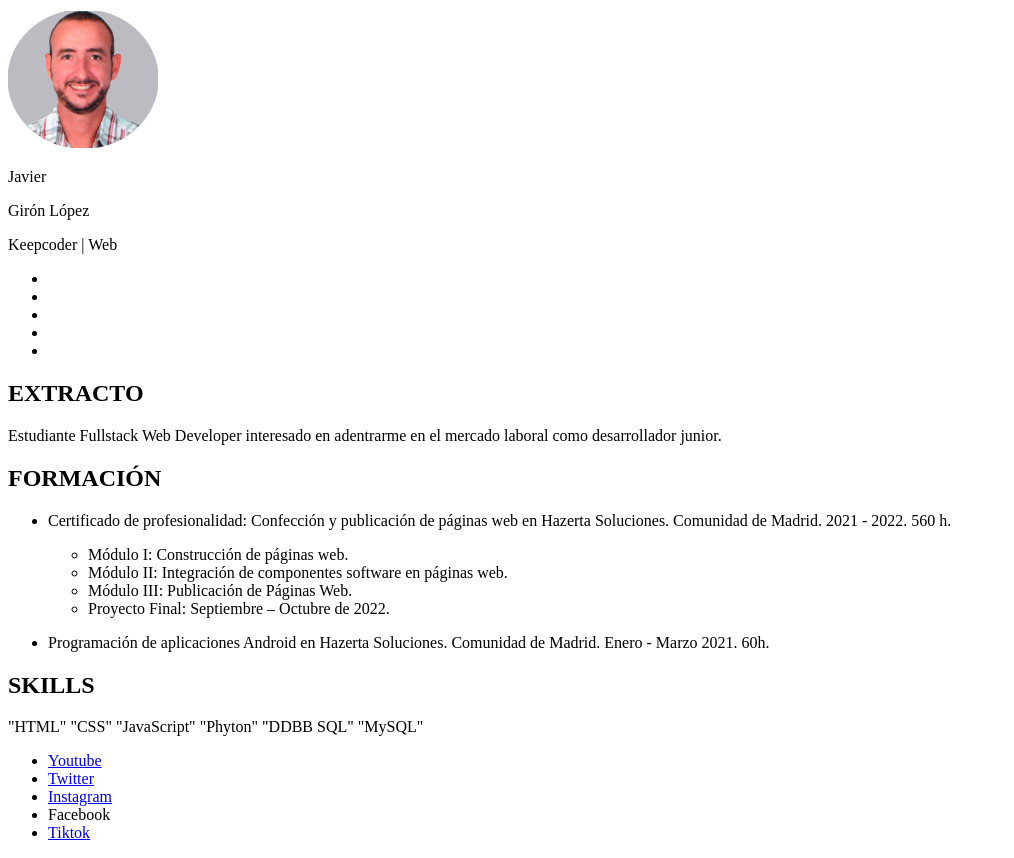
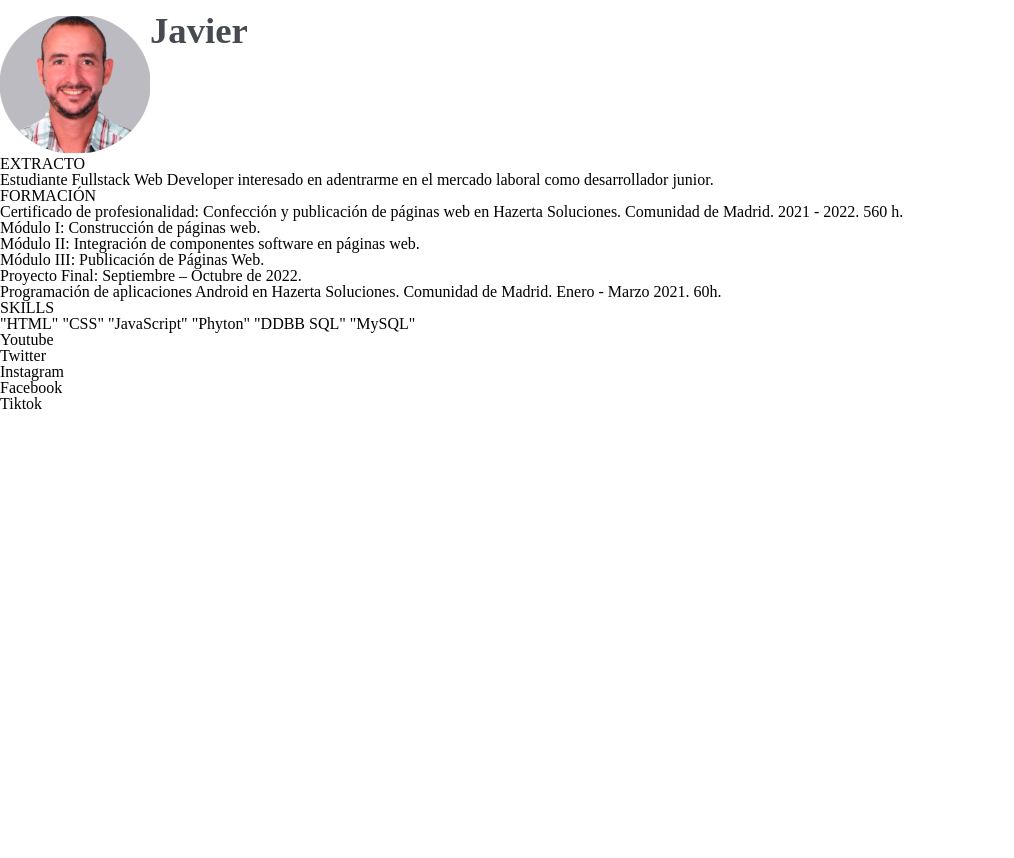
Before and after one commit to Country4979/HTML-CSS, a plain HTML site: page Práctica/index.html in a window 1280 px wide. Shown: the whole page, without its empty margins (0-1014 px from the left). After the commit the page ends 800 px from the top, so only its background shows below. Drawn offline with Linux system fonts and the light colour scheme.

Commit message:
Doc Readme + reset y estructura web, + reset.css, header_footer.css, y archivos de imagen

```diff
--- a/Práctica/css/contact_mobile.css
+++ b/Práctica/css/contact_mobile.css
@@ -1,3 +1,7 @@
+* {
+    box-sizing: border-box;
+}
+
 body {
     background-color: #6D8A96;
     font-family: 'Century Gothic';
--- a/Práctica/css/header_footer_mobile.css
+++ b/Práctica/css/header_footer_mobile.css
@@ -1,25 +1,39 @@
+* {
+    box-sizing: border-box;
+}
+
 /* Header */
+#cabecera {
+    position: static;
+    display: grid;
+}
+
+.header {
+    max-height: 320px;
+}
 
 #fondo_cabecera{
-    display: block;
-
-    background-image: url(../img/Fondo_cabecera_mobile.png);
-    z-index: 1 ;
-}
-#image_cabecera {
-    display: block;
-    float: left;
-    z-index: 2;
-
+    position: relative;
+         /*background-image: url(../img/Fondo_cabecera_mobile.png); */
+    z-index: 0 ;
+    margin: 0px 0px 0px 0px;
 }
 
-#texto_cabecera P {
-    display: block;
-    margin: 1%;
-    padding-left: 180px;
-    z-index: 2;
+#image_cabecera {
+    float: left;
+    z-index: 1;
 }
 
+#text_cabecera{
+    float: right;
+}
+#texto_cabecera P {
+    position: relative;
+    text-align: left;
+    margin: 1%;
+
+    z-index: 1;
+}
 #nombre {
     color: #454B51;
     font-weight: bolder;
--- a/Práctica/css/home_page_mobile.css
+++ b/Práctica/css/home_page_mobile.css
@@ -1,3 +1,7 @@
+* {
+    box-sizing: border-box;
+}
+
 .titles {
     color: #454B51;
 }
--- /dev/null
+++ b/Práctica/css/reset.css
@@ -0,0 +1,48 @@
+/* http://meyerweb.com/eric/tools/css/reset/
+   v2.0 | 20110126
+   License: none (public domain)
+*/
+
+html, body, div, span, applet, object, iframe,
+h1, h2, h3, h4, h5, h6, p, blockquote, pre,
+a, abbr, acronym, address, big, cite, code,
+del, dfn, em, img, ins, kbd, q, s, samp,
+small, strike, strong, sub, sup, tt, var,
+b, u, i, center,
+dl, dt, dd, ol, ul, li,
+fieldset, form, label, legend,
+table, caption, tbody, tfoot, thead, tr, th, td,
+article, aside, canvas, details, embed,
+figure, figcaption, footer, header, hgroup,
+menu, nav, output, ruby, section, summary,
+time, mark, audio, video {
+	margin: 0;
+	padding: 0;
+	border: 0;
+	font-size: 100%;
+	font: inherit;
+	vertical-align: baseline;
+}
+/* HTML5 display-role reset for older browsers */
+article, aside, details, figcaption, figure,
+footer, header, hgroup, menu, nav, section {
+	display: block;
+}
+body {
+	line-height: 1;
+}
+ol, ul {
+	list-style: none;
+}
+blockquote, q {
+	quotes: none;
+}
+blockquote:before, blockquote:after,
+q:before, q:after {
+	content: '';
+	content: none;
+}
+table {
+	border-collapse: collapse;
+	border-spacing: 0;
+}
--- a/Práctica/index.html
+++ b/Práctica/index.html
@@ -4,14 +4,22 @@
     <meta charset="UTF-8">
     <meta http-equiv="X-UA-Compatible" content="IE=edge">
     <meta name="viewport" content="width=device-width, initial-scale=1.0">
+    <link rel="stylesheet" href="css/reset.css">
     <link rel="stylesheet" href="css/contact_mobile.css" media="screen and (max-width: 600px)" type="text/css">
-    <link rel="stylesheet" href="css/header_footer_mobile.css" media="screen and (max-width: 600px)" type="text/css">
-    <link rel="stylesheet" href="css/contact_descktop.css" media="screen and (max-width: 1080px)" type="text/css">
+    <link rel="stylesheet" href="css/header_footer_mobile.css" media="screen and (max-width: 1439px)" type="text/css">
+    <!--<link rel="stylesheet" href="css/contact_descktop.css" media="screen and (min-width: 1440px)" type="text/css">-->
     <title>Homepage</title>
+
 </head>
 <body>
 <header>
-        <section id="fondo_cabecera">
+        <section id="cabecera">
+            <div class="header">
+                <div id="fondo_cabecera">
+                    <picture>
+                        <source media="(min-width: 1440px)" srcset="">
+                        <source media="(min-width: 768px)" srcset="img/Fondo_cabecera_mobile768x256.png">
+                    </picture>
                     <div id="image_cabecera">
                         <img src="img/foto_cv_mobile.png" alt="">
                     </div>
@@ -24,6 +32,8 @@
                         </div>
                         <div id="subtitulo">
                             <p id="subtitulo"> Keepcoder | Web</p>
+                        </div>
+                    </div>
                 </div>
             </div>
         </section>
```
Also changed, not shown: Práctica/Contact.html (+2 -1 lines), Práctica/pruebas.html (added, +44 -0 lines), Práctica/img/Fondo_cabecera_mobile320x107.png (added), Práctica/img/Fondo_cabecera_mobile320x320.png (added), Práctica/img/Fondo_cabecera_mobile768x256.png (added), README.md, 1 other file. Lines whose indentation alone changed are shown as unchanged.
